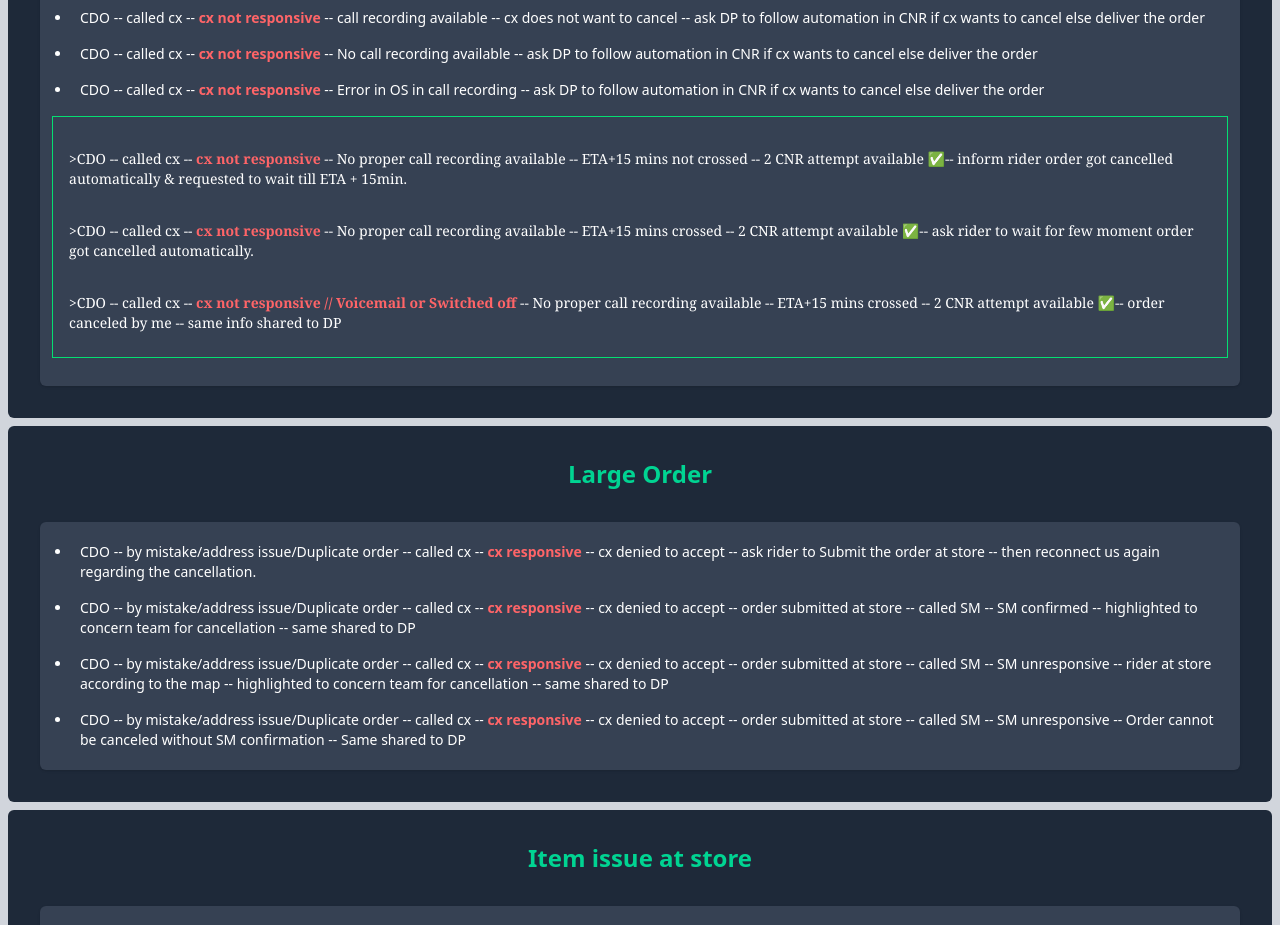
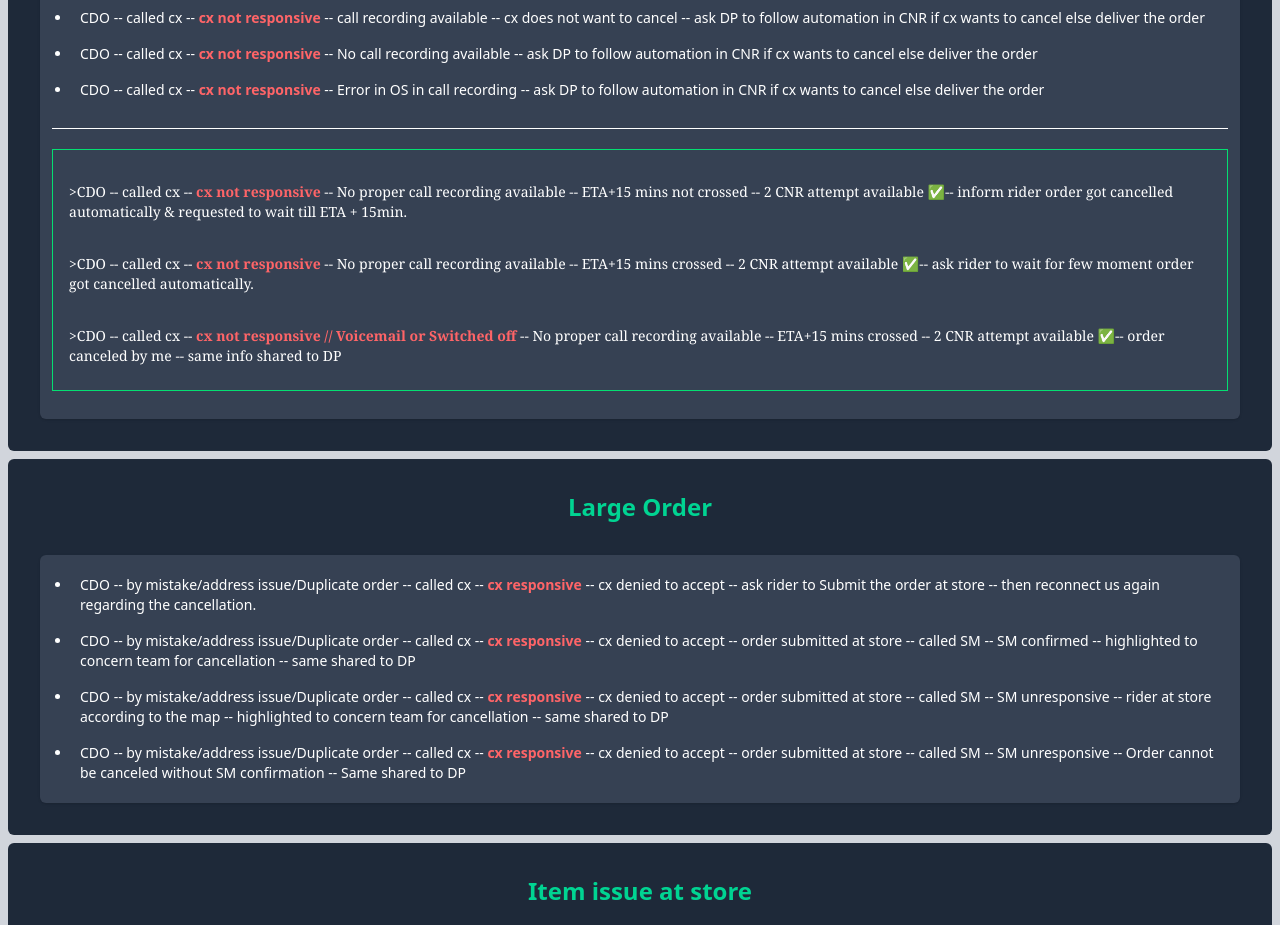
Before and after one commit to Code-with-Sahani/Blinket-DP, a React (Vite) app: page / in a window 1280 px wide. Shown: the part 3860-4785 px from the top of the page. Built offline with nearby package versions, Linux system fonts and the light colour scheme.

Commit message:
Update CDO.jsx

```diff
--- a/src/Components/CDO.jsx
+++ b/src/Components/CDO.jsx
@@ -86,6 +86,7 @@ const CDO = () => {
                         <li className='p-2'>CDO -- called cx -- <strong className='text-red-400'>cx not responsive</strong> -- Error in OS in call recording -- ask DP to follow automation in CNR if cx wants to cancel else deliver the order</li>
                     </ul>
 
+                     <hr className='mb-5 mt-5' />
                     <div className="text-sm border border-green-400 mb-4 mt-2 p-2">
 
                     <p className="text-sm font-serif  mb-2 mt-4 p-2">>CDO -- called cx -- <strong className='text-red-400'>cx not responsive</strong> -- No proper call recording available -- ETA+15 mins not crossed -- 2 CNR attempt available ✅-- inform rider order got cancelled automatically & requested to wait till ETA + 15min.</p>
```
